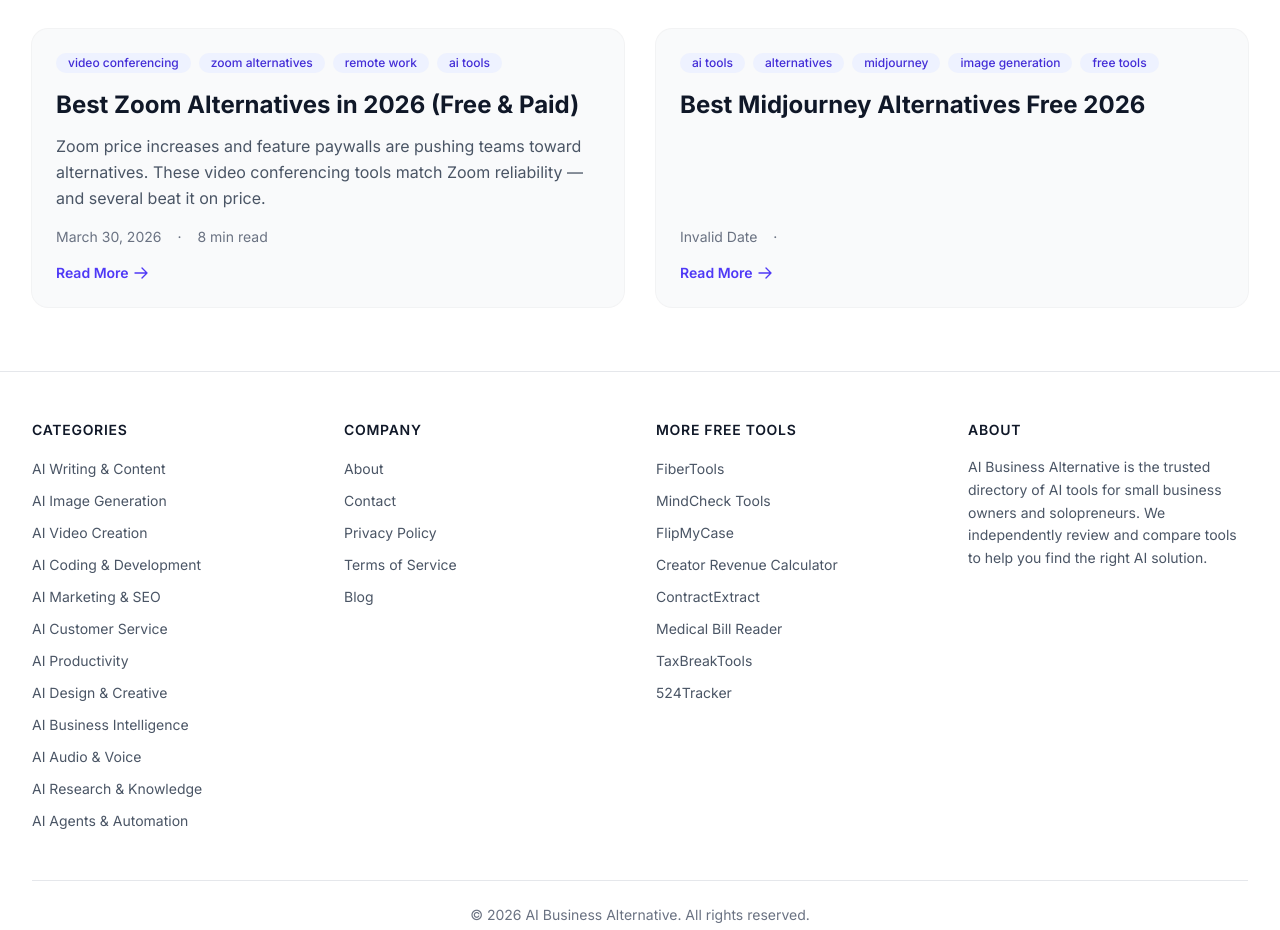
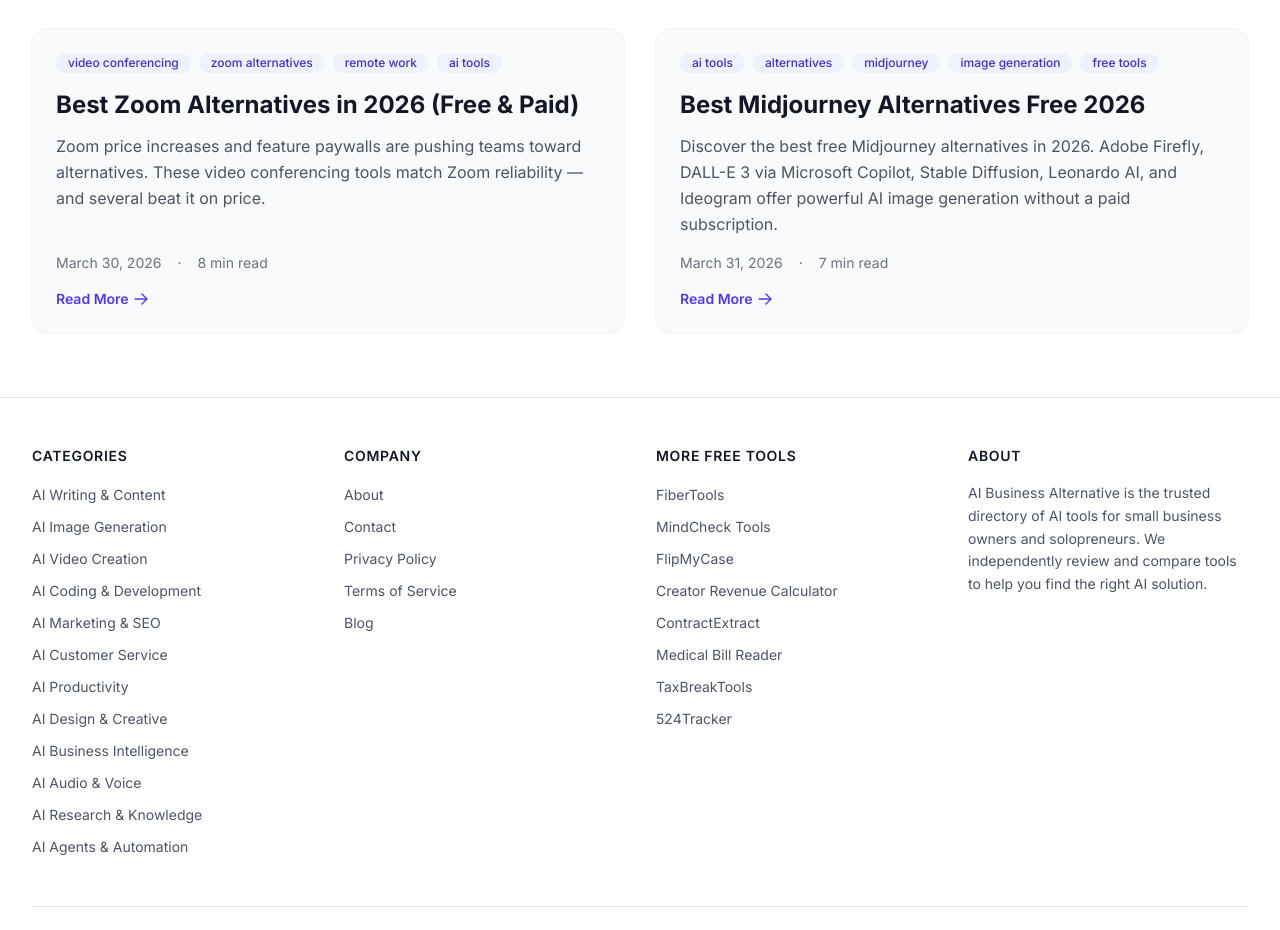
Before and after one commit to raiderj77/aibusinessalternative, a Next.js app: page /blog in a window 1280 px wide. Shown: the part 2380-3310 px from the top of the page. Built offline with nearby package versions, Linux system fonts and the light colour scheme.

Commit message:
fix: correct BlogPost field names for midjourney-alternatives-free-2026

```diff
--- a/src/data/blog.ts
+++ b/src/data/blog.ts
@@ -1063,16 +1063,18 @@
 <h3>Can I use Google Meet instead of Zoom for free?</h3>
 <p>Yes. Google Meet&apos;s free tier supports 60-minute meetings with up to 100 participants — longer than Zoom&apos;s 40-minute free limit. No credit card is required. Meetings are accessible via browser without a download for guests. For most individual and small business use cases, Google Meet&apos;s free tier fully replaces Zoom&apos;s free tier with fewer restrictions.</p>
 `,
-  },,
+  },
   {
-    slug: "midjourney-alternatives-free-2026",
-    title: "Best Midjourney Alternatives Free 2026",
-    date: "2026-03-31",
-    description: "Discover the best free Midjourney alternatives in 2026. Compare Adobe Firefly, DALL-E 3, Stable Diffusion, Leonardo AI, and Ideogram for stunning results.",
-    tags: ["ai-tools", "alternatives", "midjourney", "image-generation", "free-tools"],
-    author: "",
-    image: "/images/blog/midjourney-alternatives-free-2026.jpg",
-    content: `<p>Looking for the best free Midjourney alternatives in 2026? Your top options include Adobe Firefly for safe, commercial-ready art, Stable Diffusion for ultimate local control, DALL-E 3 via Microsoft Copilot for exceptional prompt understanding, Leonardo AI for high-quality creative assets, and Ideogram for its superior text rendering. These platforms offer powerful, accessible AI image generation without a subscription, each with unique strengths for different creative needs.</p>
+    slug: 'midjourney-alternatives-free-2026',
+    title: 'Best Midjourney Alternatives Free 2026',
+    excerpt:
+      'Discover the best free Midjourney alternatives in 2026. Adobe Firefly, DALL-E 3 via Microsoft Copilot, Stable Diffusion, Leonardo AI, and Ideogram offer powerful AI image generation without a paid subscription.',
+    publishedAt: '2026-03-31',
+    updatedAt: '2026-03-31',
+    readTime: '7 min read',
+    tags: ['ai-tools', 'alternatives', 'midjourney', 'image-generation', 'free-tools'],
+    content: `
+<p>Looking for the best free Midjourney alternatives in 2026? Your top options include Adobe Firefly for safe, commercial-ready art, Stable Diffusion for ultimate local control, DALL-E 3 via Microsoft Copilot for exceptional prompt understanding, Leonardo AI for high-quality creative assets, and Ideogram for its superior text rendering. These platforms offer powerful, accessible AI image generation without a subscription, each with unique strengths for different creative needs.</p>
 
 <h2>Why Look for Midjourney Alternatives?</h2>
 <p>Midjourney has set a high standard for artistic AI image generation, but its requirement for a paid Discord subscription and lack of a true free tier can be a barrier for many. In 2026, the landscape has diversified dramatically. Users now seek alternatives for greater flexibility, such as wanting to generate images directly in a web browser, maintain more control over their data, access a certain number of free credits for casual use, or find a model specifically tuned for different styles like photorealism, anime, or graphic design. The search for an alternative is not just about cost, but about finding a tool that aligns perfectly with your specific workflow, ethical guidelines, and creative vision.</p>
@@ -1157,7 +1159,7 @@
 <p>Free tiers universally come with limitations to encourage paid upgrades. The most common are generation limits, such as a set number of images per day or month. You may also encounter slower generation speeds, lower priority queues, a watermark on images, or restricted access to the platform&apos;s most advanced models and features, like high-resolution upscaling or in-painting editing tools. It&apos;s crucial to check each platform&apos;s current free plan details to understand these constraints.</p>
 
 <h3>Can I use images from free AI generators for commercial purposes?</h3>
-<p>This is a critical question and the answer varies by platform. Adobe Firefly explicitly allows commercial use of images from its free tier. For others like DALL-E 3 (via Copilot), Stable Diffusion, Leonardo, and Ideogram, you must carefully review their Terms of Service. Many allow commercial use, but some may have restrictions on revenue thresholds or require attribution. Never assume; always verify the licensing terms for the specific tool and model you are using before incorporating generated images into products for sale.</p>`,
+<p>This is a critical question and the answer varies by platform. Adobe Firefly explicitly allows commercial use of images from its free tier. For others like DALL-E 3 (via Copilot), Stable Diffusion, Leonardo, and Ideogram, you must carefully review their Terms of Service. Many allow commercial use, but some may have restrictions on revenue thresholds or require attribution. Never assume; always verify the licensing terms for the specific tool and model you are using before incorporating generated images into products for sale.</p>`
   }
 ];
 
```
